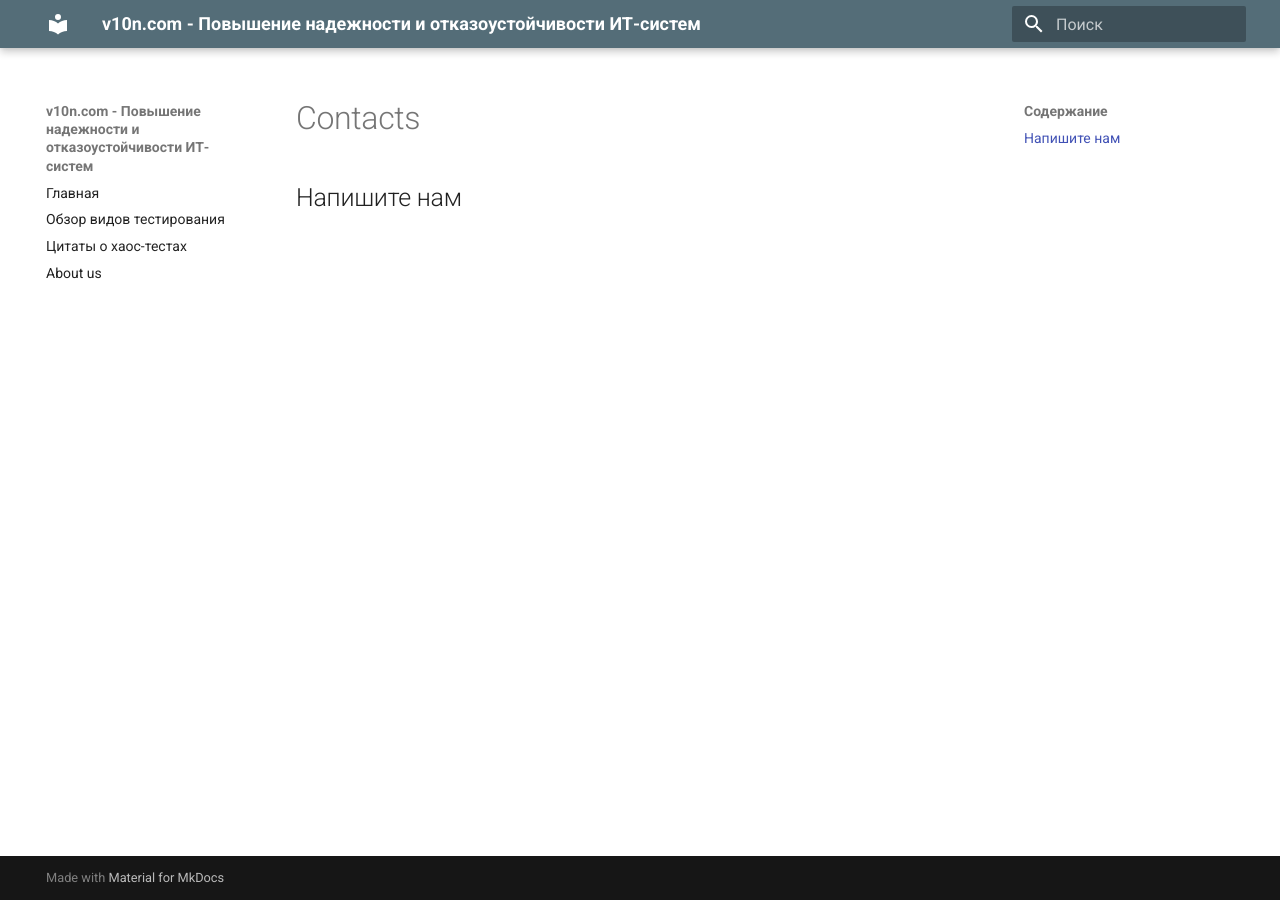
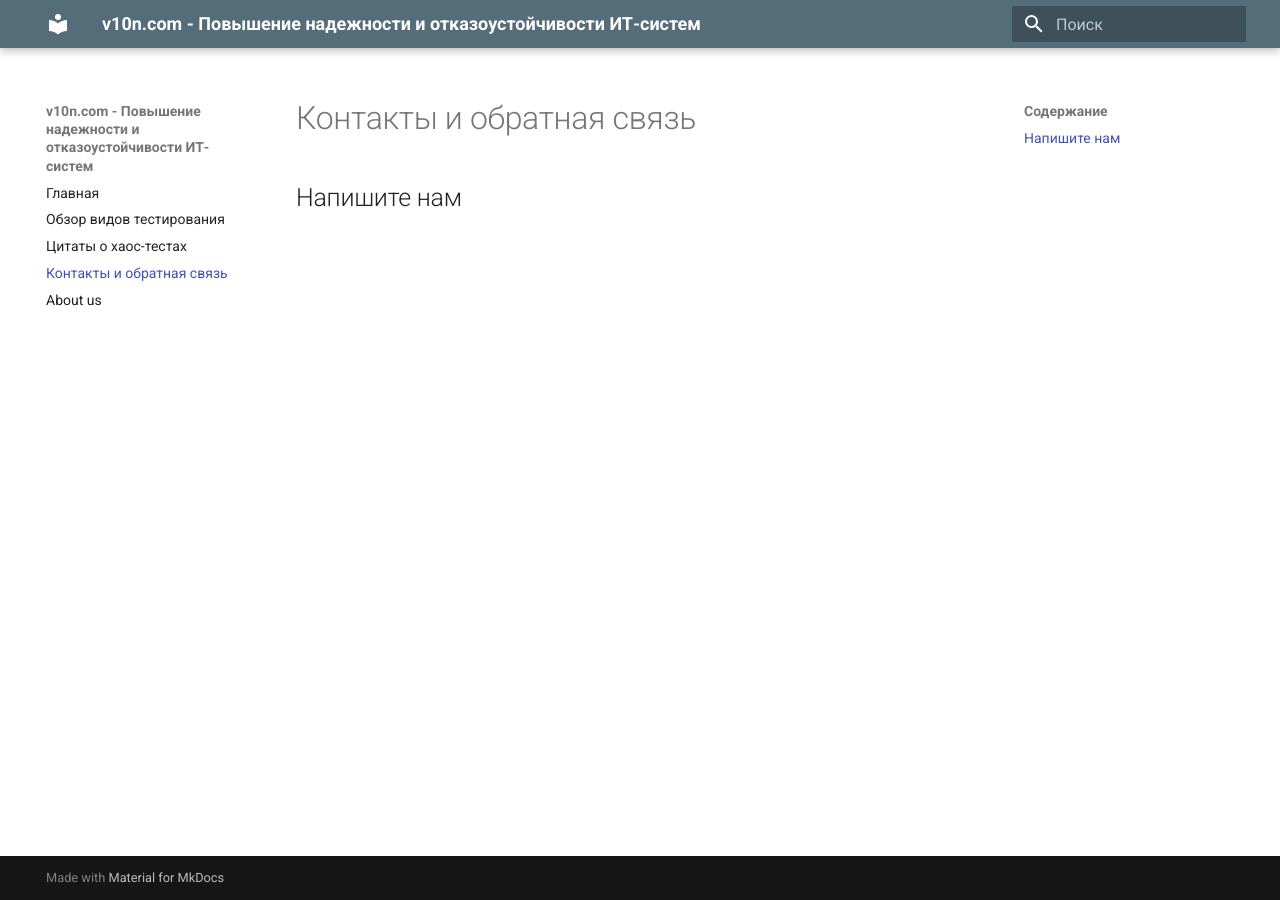
Before and after one commit to epogrebnyak/mkdocs-actionable, an MkDocs documentation site: the page built from docs/contacts.md, in a window 1280 px wide. Built offline with MkDocs 1.6.1 and Material for MkDocs 9.7.7, drawn with Linux system fonts in a browser that asks for light colours; a script that is not in the unit is left out.

Commit message:
Update mkdocs.yml

```diff
--- a/mkdocs.yml
+++ b/mkdocs.yml
@@ -6,6 +6,7 @@ nav:
     - Главная: index.md
     - Обзор видов тестирования: testing.md
     - Цитаты о хаос-тестах: quotes.md
+    - Контакты и обратная связь: contacts.md
     - About us: english.md
 theme:
   name: 'material'
```
